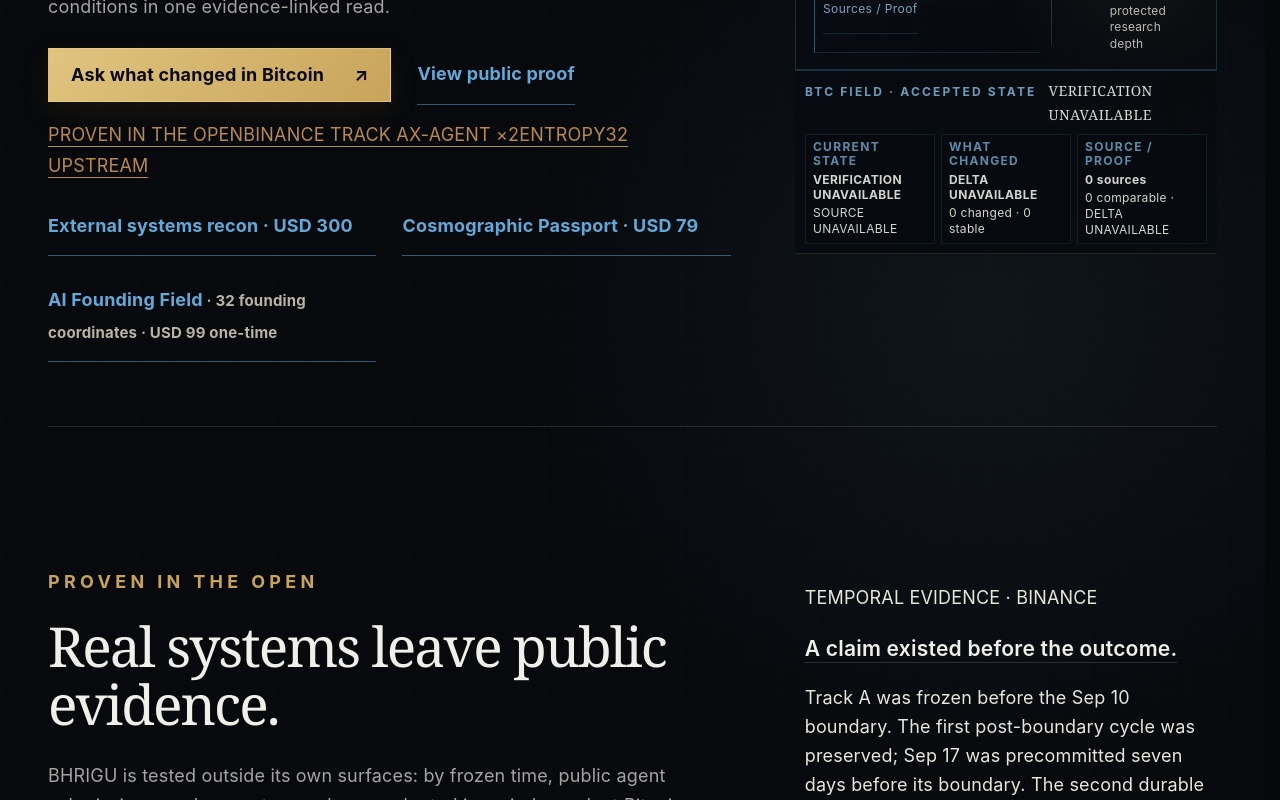
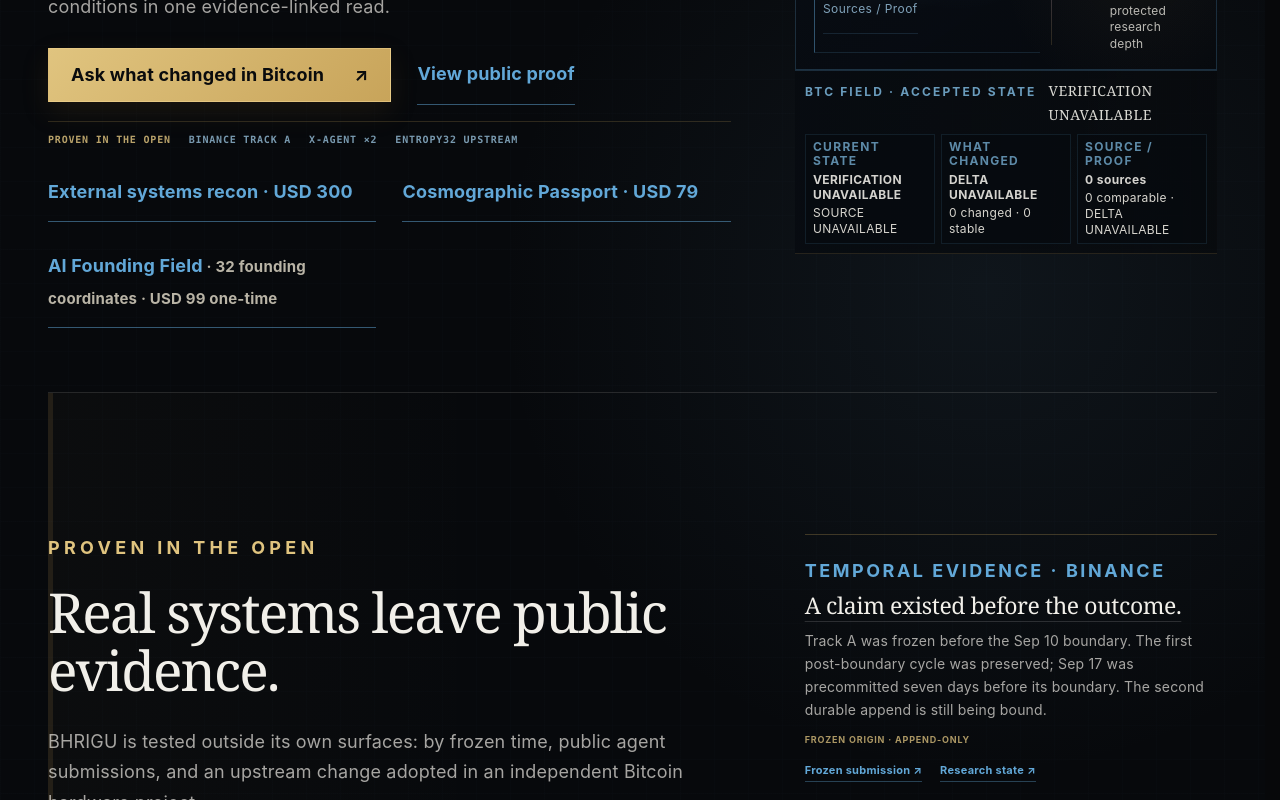
Before and after one commit to AiBhrigu/bhrigu-portal, a Next.js app: page / in a window 1280 px wide. Shown: the part 500-1300 px from the top of the page. Built offline with nearby package versions, Linux system fonts and the light colour scheme; no server answers.

Commit message:
Style external reality proof rail on BHRIGU home

```diff
--- a/pages/index.module.css
+++ b/pages/index.module.css
@@ -344,3 +344,46 @@
     transform: translateY(-72px);
   }
 }
+
+.heroProofSignal {
+  flex-basis: 100%;
+  display: flex;
+  flex-wrap: wrap;
+  gap: 7px 18px;
+  margin-top: 2px;
+  padding: 11px 0 1px;
+  border-top: 1px solid rgba(200, 164, 90, 0.2);
+  color: rgba(224, 196, 127, 0.82) !important;
+  font-family: ui-monospace, SFMono-Regular, Menlo, monospace;
+  font-size: 10px;
+  font-weight: 650;
+  letter-spacing: 0.08em;
+  line-height: 1.4;
+  text-decoration: none !important;
+}
+.heroProofSignal span:not(:first-child) { color: rgba(161, 204, 232, 0.74); }
+.heroProofSignal:hover, .heroProofSignal:focus-visible { color: var(--home-gold-bright) !important; outline: none; }
+
+.externalEvidenceSection {
+  box-shadow: inset 5px 0 0 rgba(200, 164, 90, 0.12);
+  background: linear-gradient(90deg, rgba(200, 164, 90, 0.025), transparent 38.2%);
+}
+.externalEvidenceSection .eyebrow { color: var(--home-gold-bright); }
+.externalProofRail { align-self: start; border-top: 1px solid rgba(200, 164, 90, 0.28); }
+.externalProofObject { padding: 24px 0 26px; border-bottom: 1px solid var(--home-line); }
+.externalProofKicker { margin: 0 0 9px; color: var(--home-blue); font-size: 10px !important; font-weight: 750; letter-spacing: 0.14em; line-height: 1.35; }
+.externalProofObject h3 { margin: 0 0 10px; color: var(--home-ink); font-family: Georgia, "Times New Roman", serif; font-size: 23px; font-weight: 400; letter-spacing: -0.018em; line-height: 1.15; }
+.externalProofObject > p:not(.externalProofKicker) { margin: 0; color: var(--home-muted); font-size: 14px !important; line-height: 1.65; }
+.externalProofObject > small { display: block; margin-top: 12px; color: rgba(224, 196, 127, 0.76); font-size: 9px; font-weight: 700; letter-spacing: 0.09em; line-height: 1.45; }
+.externalProofObject nav { display: flex; flex-wrap: wrap; gap: 8px 18px; margin-top: 15px; }
+.externalProofObject nav a { color: var(--home-blue) !important; font-size: 11px; font-weight: 650; letter-spacing: 0.025em; text-decoration: none !important; border-bottom: 1px solid rgba(98, 168, 216, 0.35); }
+.externalProofObject nav a:hover, .externalProofObject nav a:focus-visible { color: #8ccaff !important; border-bottom-color: #8ccaff; outline: none; }
+.externalEvidenceBoundary { margin: 20px 0 0; color: rgba(241, 239, 233, 0.48); font-size: 11px !important; line-height: 1.6; }
+
+@media (max-width: 620px) {
+  .heroProofSignal { gap: 6px 11px; padding-top: 10px; font-size: 9px; letter-spacing: 0.055em; }
+  .externalEvidenceSection { padding-top: 70px; }
+  .externalProofObject { padding: 21px 0 23px; }
+  .externalProofObject h3 { font-size: 21px; }
+  .externalProofObject > small { font-size: 8px; }
+}
```
